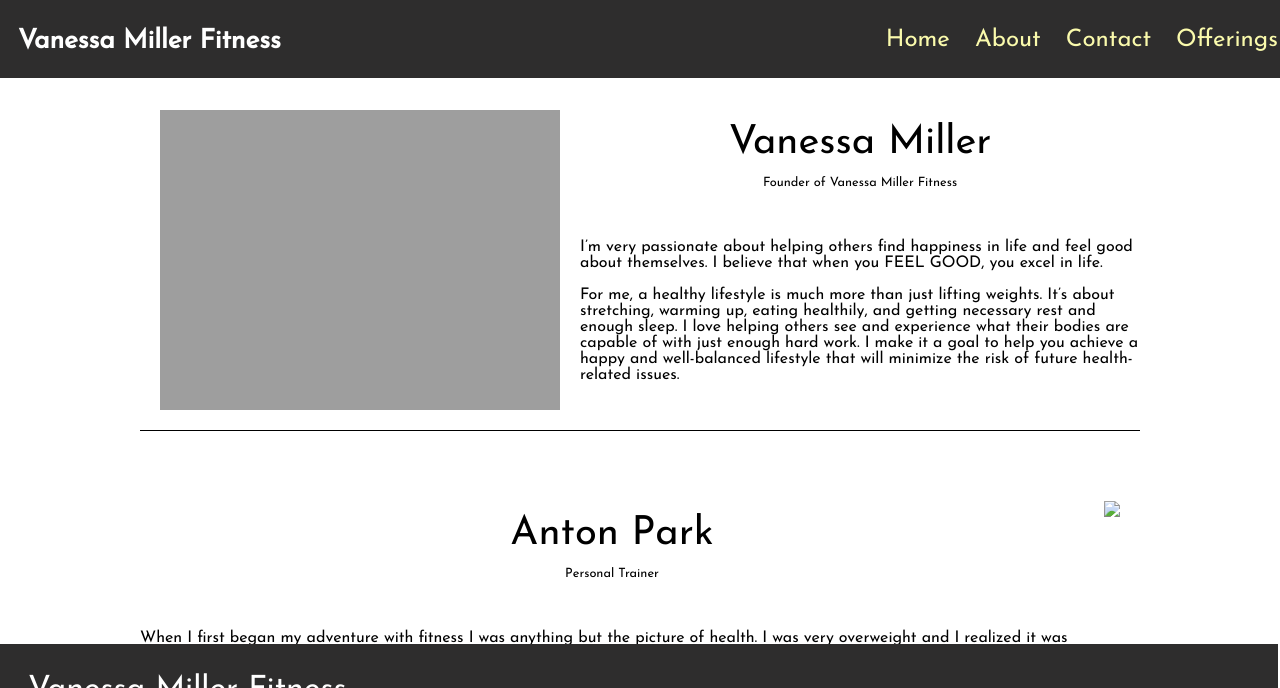
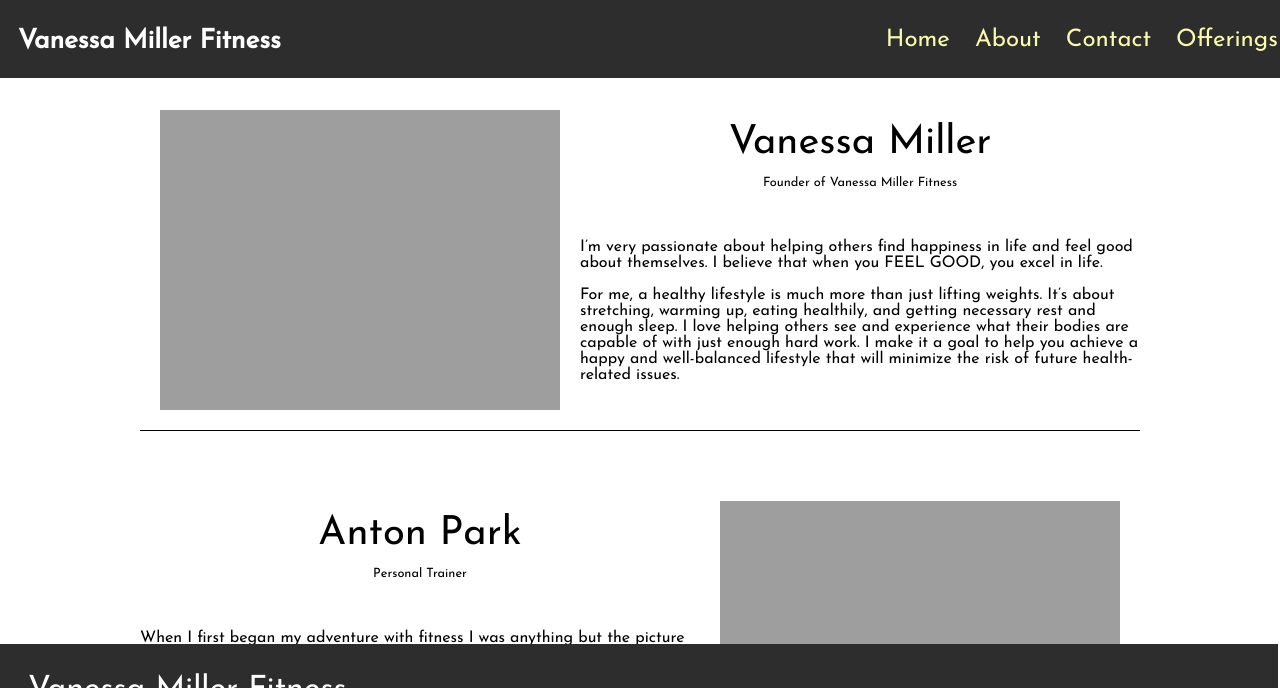
Before and after one commit to Megpen97/vmfitness, a plain HTML site: page about.html in a window 1280 px wide. Shown: the top 688 px of the page. Drawn offline with Linux system fonts and the light colour scheme; the site is published under a folder, as on GitHub Pages, so addresses that start at the root find nothing.

Commit message:
Update about.html

```diff
--- a/about.html
+++ b/about.html
@@ -48,7 +48,7 @@
                     <br><br>
                     Learning about the benefits of Metabolic Training and HIIT entirely transformed my body. What I enjoy the most about it is that there is minimal or even NO equipment required and you can do it anytime and anywhere.</p>
             </div>
-            <img class="landing-img" src="/images/anton.jpg">
+            <img class="landing-img" src="images/anton.jpg">
 
         </a>
 
```
